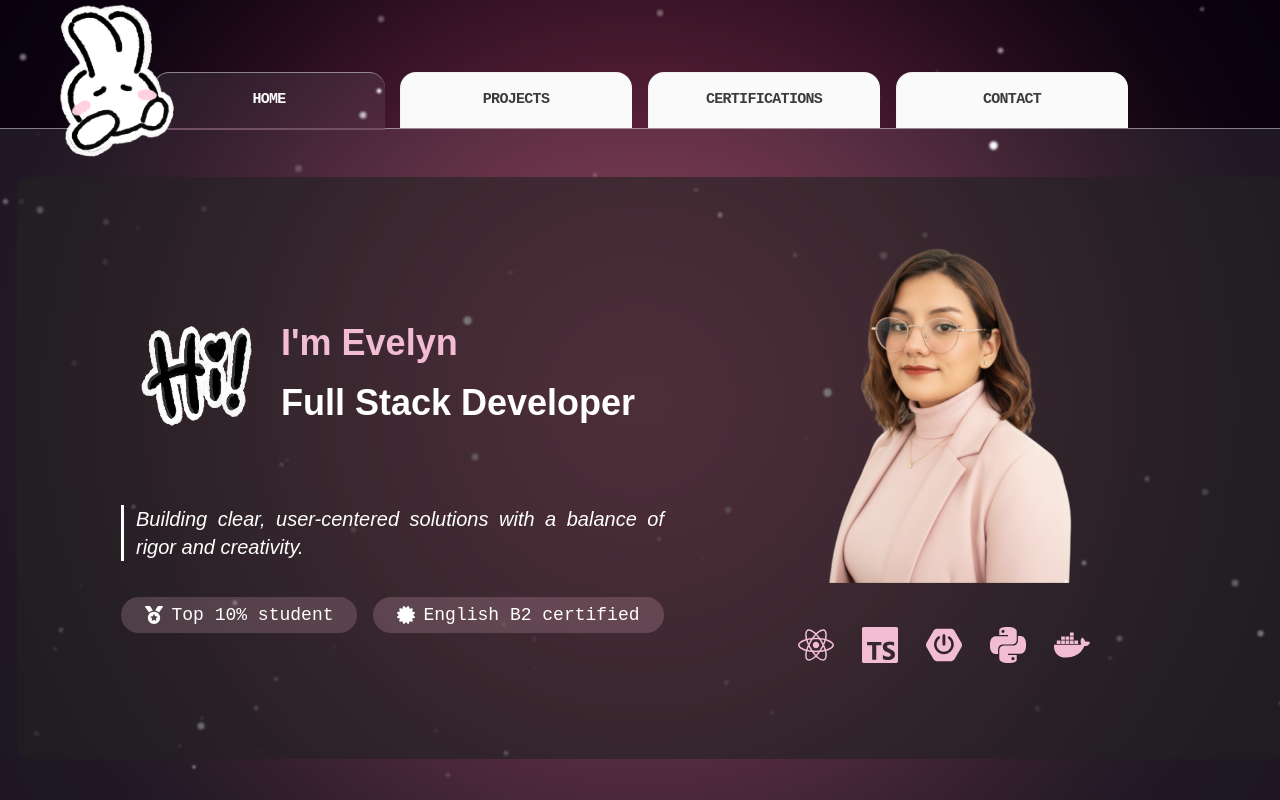
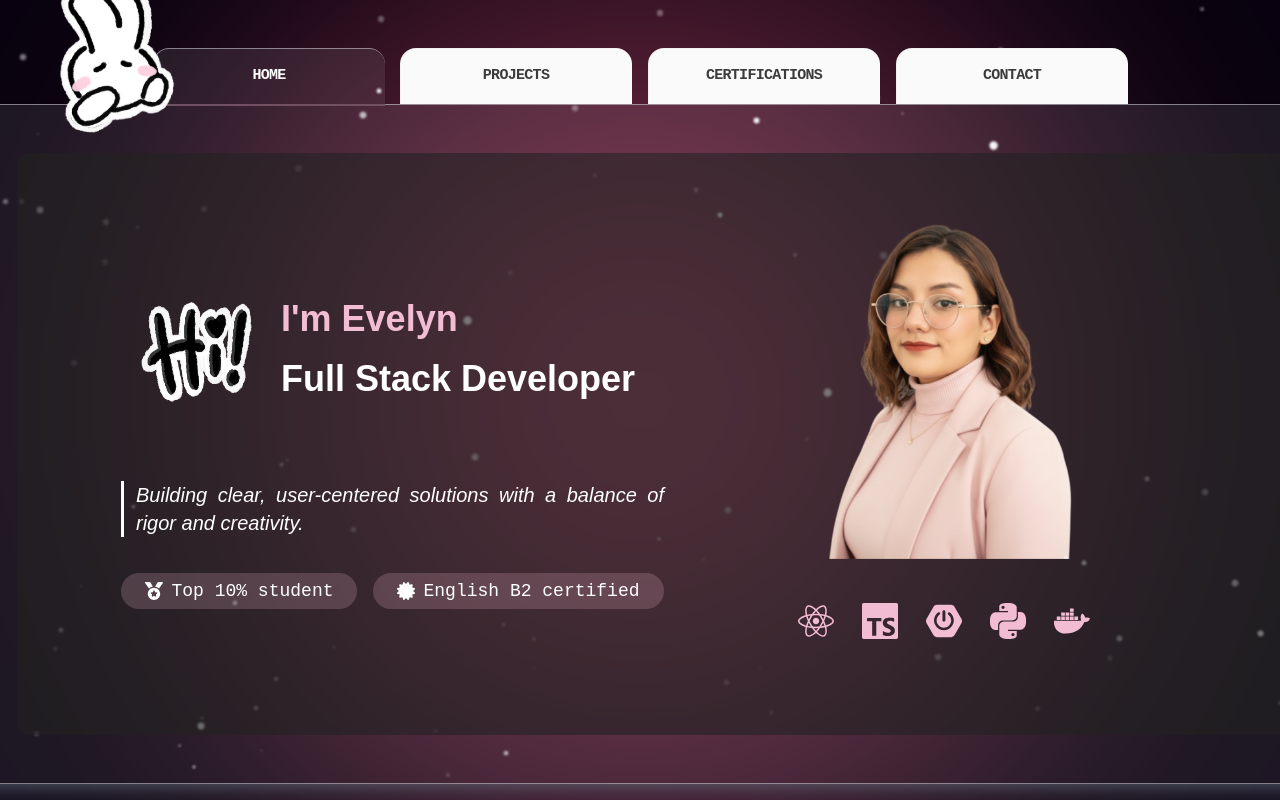
Before and after one commit to elynzx/my-portfolio, a React (Vite) app: page / in a window 1280 px wide. Built offline with nearby package versions, Linux system fonts and the light colour scheme.

Commit message:
fix(FileLayout): add responsive margin for better layout on larger screens

```diff
--- a/src/layout/FileLayout.tsx
+++ b/src/layout/FileLayout.tsx
@@ -26,7 +26,7 @@ export const FileLayout = ({
   }, [isLoading]);
 
   return (
-    <main className="relative px-4 mt-6 w-full h-full min-h-screen mx-auto flex items-center justify-center" role="main">
+    <main className="relative px-4 mt-6 md:mt-0 w-full h-full min-h-screen mx-auto flex items-center justify-center" role="main">
       <div className="w-full flex flex-row md:flex-col-reverse md:items-center md:justify-center">
         <main className="w-full min-h-145 relative border border-gray-200/50 bg-gray-300/10 rounded-3xl shadow-xl shadow-gray-500/40 md:h-170 md:w-350">
           <BunnySticker />
```
